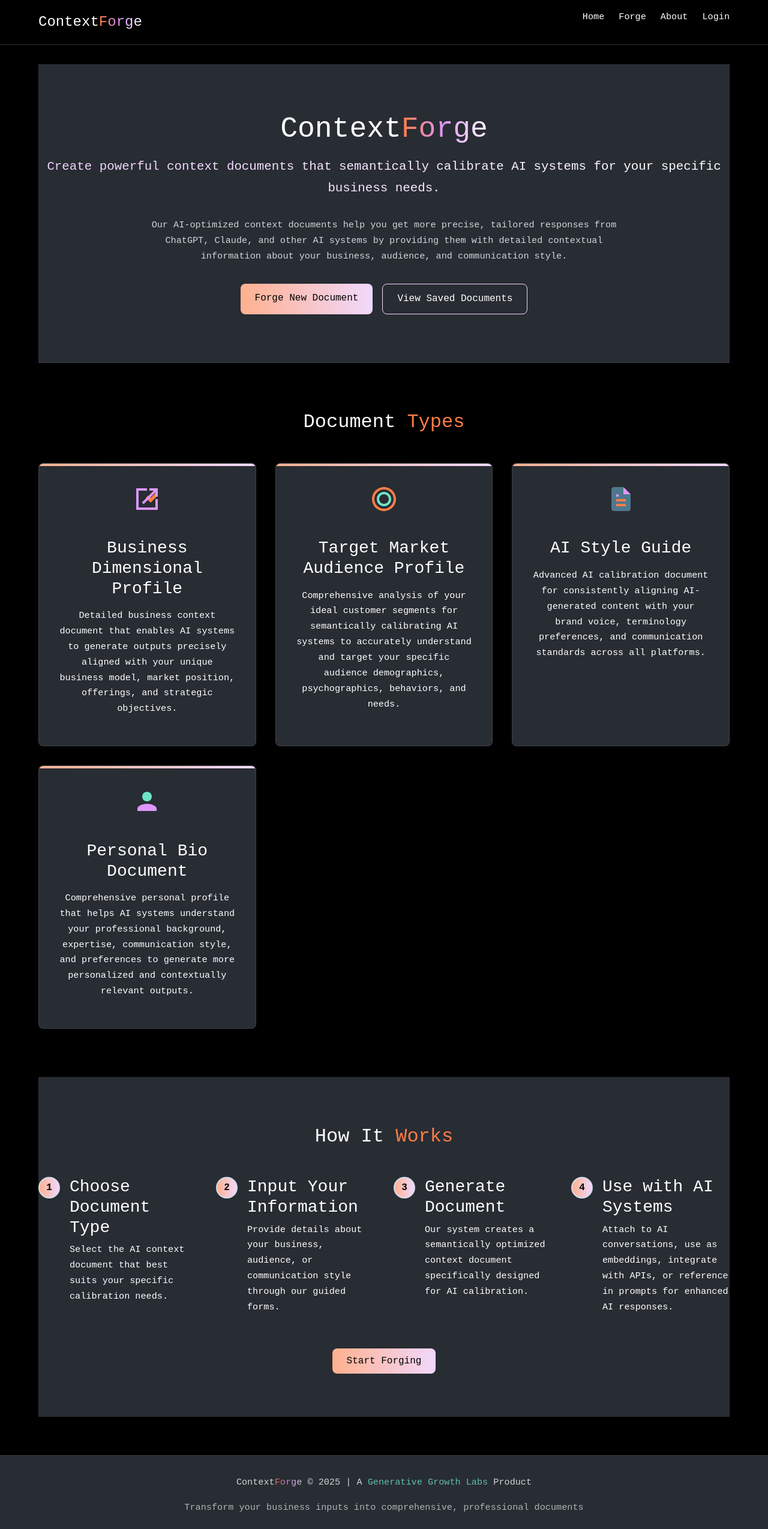
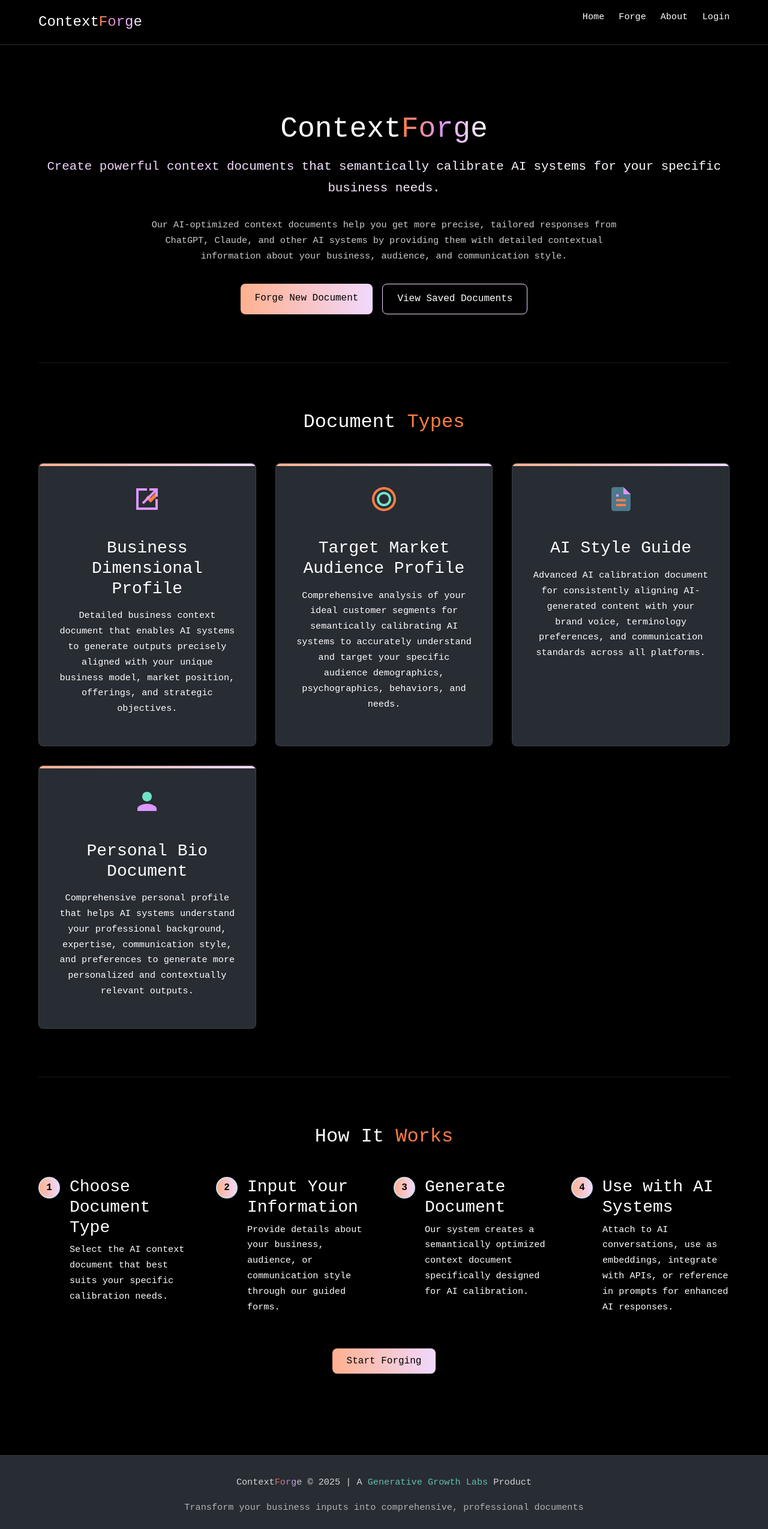
Before and after one commit to ConnorBritain/contextforge, a React (Create React App) app in the folder context-generator-src/client/: page / in a window 1280 px wide. Shown: the top 2549 px of the page at 60% size. Built offline with nearby package versions, Linux system fonts and the light colour scheme; no server answers; a web font is replaced by a local one.

Commit message:
Remove dark background from home page sections
- Changed hero section background to match the app's main black background
- Changed how-it-works section background to be consistent with the rest of the page
- Improves visual consistency across the home page

```diff
--- a/context-generator-src/client/src/styles/global.css
+++ b/context-generator-src/client/src/styles/global.css
@@ -416,7 +416,7 @@ button:disabled {
 .hero-section {
   text-align: center;
   padding: 4rem 0;
-  background-color: var(--color-dark-bg);
+  background-color: var(--color-black);
   color: var(--color-white);
   border-bottom: 1px solid rgba(255, 255, 255, 0.1);
 }
@@ -486,7 +486,7 @@ button:disabled {
 .how-it-works-section {
   padding: 4rem 0;
   text-align: center;
-  background-color: var(--color-dark-bg);
+  background-color: var(--color-black);
 }
 
 .features-section h2,
```
